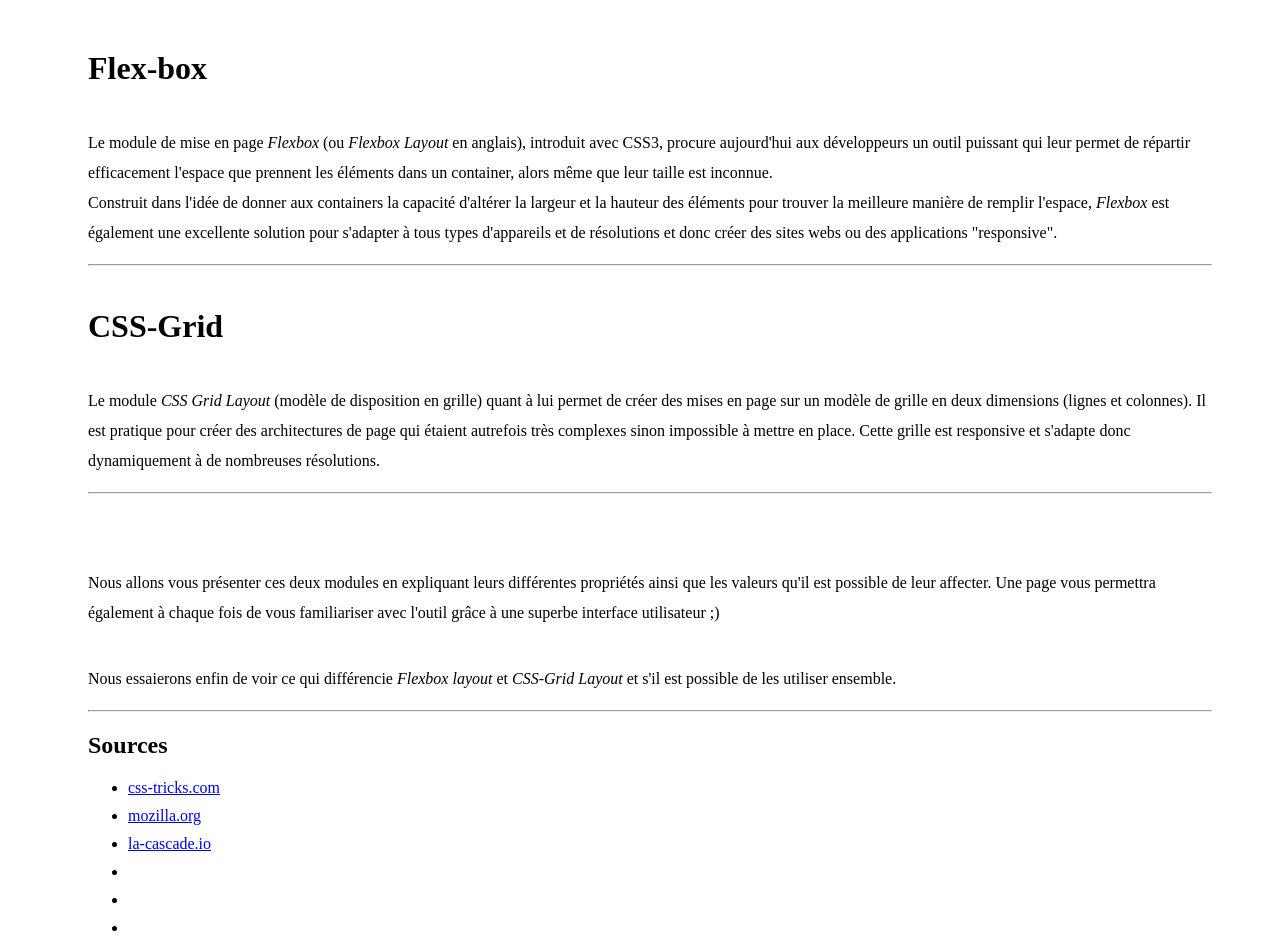
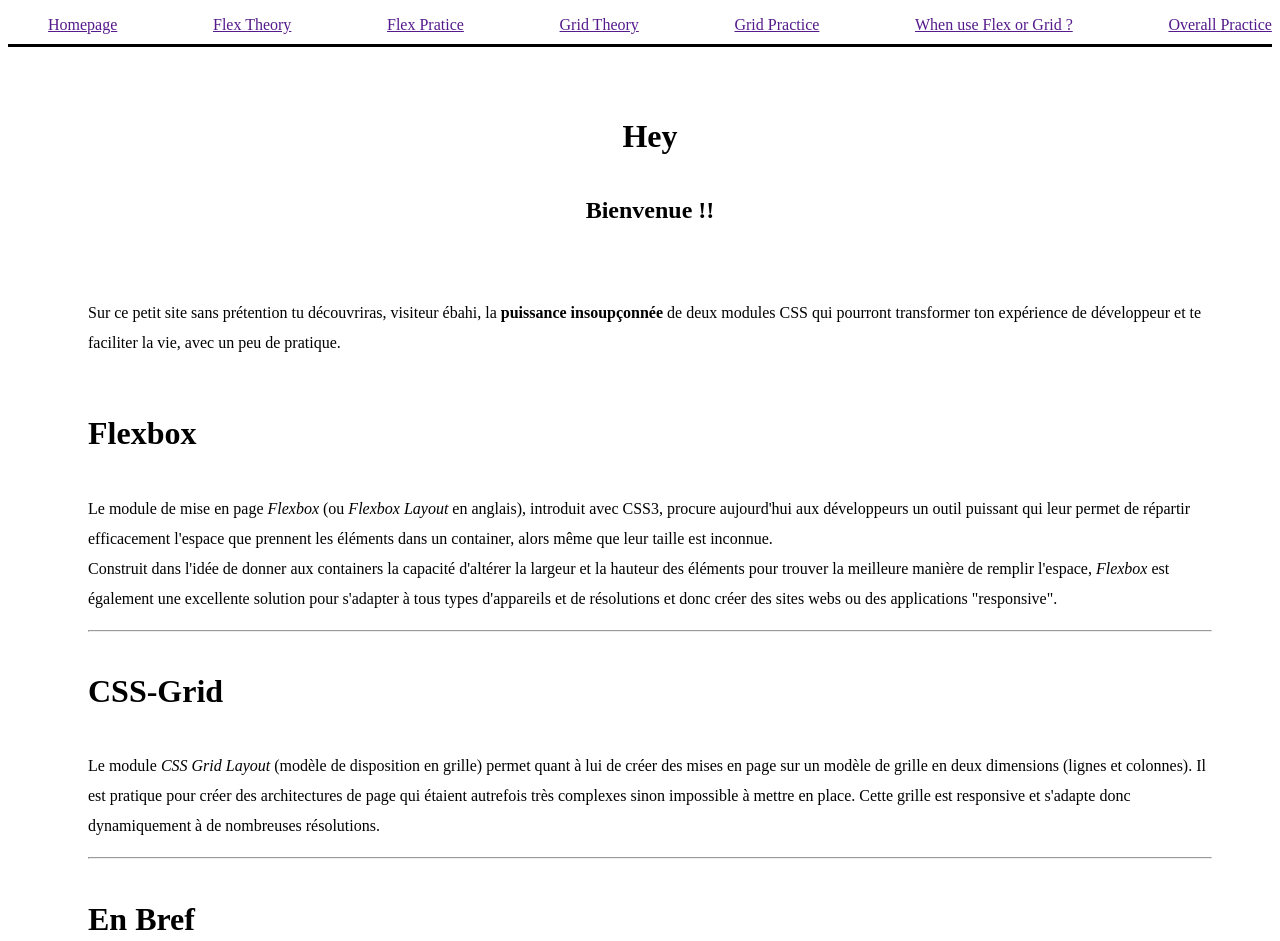
Before and after one commit to marion1998/Flex-CSS, a plain HTML site: page index.html in a window 1280 px wide. Shown: the top 941 px of the page. Drawn offline with Linux system fonts and the light colour scheme.

Commit message:
adjusting homepage, starting navbar

```diff
--- a/index.html
+++ b/index.html
@@ -6,11 +6,29 @@
 	<title>FlexBox - CSSGrid</title>
 </head>
 <body>
-	<!-- place for navbar -->
+	<nav class="navbar">
+		<div class="navbar-menu">
+			<ul>
+				<li><a href="">Homepage</a></li>
+				<li><a href="">Flex Theory</a></li>
+				<li><a href="">Flex Pratice</a></li>
+				<li><a href="">Grid Theory</a></li>
+				<li><a href="">Grid Practice</a></li>
+				<li><a href="">When use Flex or Grid ?</a></li>
+				<li><a href="">Overall Practice</a></li>
+			</ul>
+		</div>
+	</nav>
 	<div class="container">
+		<div class="hero-unit">
+			<h1>Hey</h1>
+			<h2>Bienvenue !!</h2>
+				<br/>
+			<p>Sur ce petit site sans prétention tu découvriras, visiteur ébahi, la <strong>puissance insoupçonnée</strong> de deux modules CSS qui pourront transformer ton expérience de développeur et te faciliter la vie, avec un peu de pratique.</p>
+
+		</div>
 		<div>
-
-			<h1>Flex-box</h1>
+			<h1>Flexbox</h1>
 		</div>
 		<div>
 			<p>Le module de mise en page <i>Flexbox</i> (ou <i>Flexbox Layout</i> en anglais), introduit avec CSS3, procure aujourd'hui aux développeurs un outil puissant qui leur permet de répartir efficacement l'espace que prennent les éléments dans un container, alors même que leur taille est inconnue.
@@ -22,9 +40,10 @@
 			<h1>CSS-Grid</h1>
 		</div>
 		<div>
-			<p>Le module <i>CSS Grid Layout</i> (modèle de disposition en grille) quant à lui permet de créer des mises en page sur un modèle de grille en deux dimensions (lignes et colonnes). Il est pratique pour créer des architectures de page qui étaient autrefois très complexes sinon impossible à mettre en place. Cette grille est responsive et s'adapte donc dynamiquement à de nombreuses résolutions.</p>
+			<p>Le module <i>CSS Grid Layout</i> (modèle de disposition en grille) permet quant à lui de créer des mises en page sur un modèle de grille en deux dimensions (lignes et colonnes). Il est pratique pour créer des architectures de page qui étaient autrefois très complexes sinon impossible à mettre en place. Cette grille est responsive et s'adapte donc dynamiquement à de nombreuses résolutions.</p>
 		</div>
 		<hr />
+		<h1>En Bref</h1>
 		<div class="summary">
 			<p>Nous allons vous présenter ces deux modules en expliquant leurs différentes propriétés ainsi que les valeurs qu'il est possible de leur affecter. Une page vous permettra également à chaque fois de vous familiariser avec l'outil grâce à une superbe interface utilisateur ;)</p>
 		</div>
@@ -32,8 +51,15 @@
 			<p>Nous essaierons enfin de voir ce qui différencie <i>Flexbox layout</i> et <i>CSS-Grid Layout</i> et s'il est possible de les utiliser ensemble.</p>
 		</div>
 		<hr />
+		<div class="up">
+			<button><p>Ce serait cool de mettre un ptit truc pour remonter en haut de la page non ?</p></button>
+		</div>
+		<div>
+
+			<div class="ressources">
 				<div>
 			<h2>Sources</h2>
+			</div>
 				<ul>
 					<li><a href="https://css-tricks.com/snippets/css/a-guide-to-flexbox/">css-tricks.com</a></li>
 					<li><a href="https://developer.mozilla.org/fr/docs/Web/CSS/CSS_Grid_Layout">mozilla.org</a></li>
@@ -42,6 +68,8 @@
 					<li></li>
 					<li></li>
 					<li></li>
+				</ul>
+			</div>
 		</div>
 	</div>
 </body>
--- a/style.css
+++ b/style.css
@@ -1,6 +1,14 @@
 p{
 	line-height: 30px;
 	padding-top: 20px;
+}
+
+.navbar-menu ul{
+	list-style: none;
+	border-bottom: solid;
+	display: flex;
+	flex-direction: row;
+	justify-content: space-between;
 }
 
 .container{
@@ -10,9 +18,16 @@ p{
 	margin-left: 80px;
 }
 
-.summary{
-	padding-top: 30px;
+.hero-unit{
+	display: flex;
+	flex-direction: column;
+	align-items: center;
 }
+
+
+
+
+
 
 h1{
 	padding-top: 20px;
@@ -22,3 +37,18 @@ h1{
 li{
 	padding-bottom: 10px;
 }
+.up{
+	display: flex;
+	flex-direction: row;
+	justify-content: flex-end;
+}
+.up button{
+	width: 100px;
+}
+
+.ressources{
+	display: flex;
+	flex-direction: column;
+	align-items: flex-end;
+	padding-top: 200px;
+}
```
Lines whose indentation alone changed are shown as unchanged.
